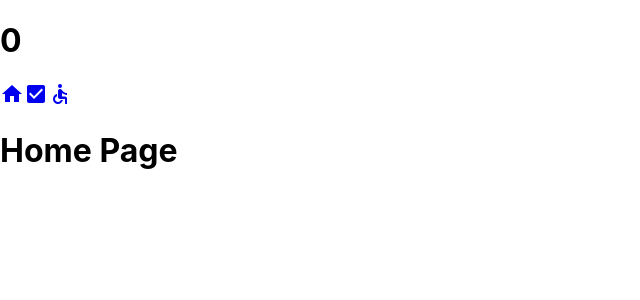
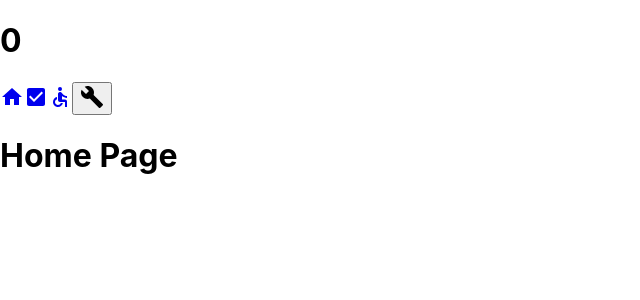
Before and after one commit to Badging-System/react-tasks, a React (Create React App) app: page / in a window 1280 px wide. Shown: the top 300 px of the page, without its empty margins (0-640 px from the left). Built offline with nearby package versions, Linux system fonts and the light colour scheme.

Commit message:
I'm trying to get the button to call the function but I have no clue if I called everything correctly

```diff
--- a/src/NavBar.js
+++ b/src/NavBar.js
@@ -5,6 +5,7 @@ import Task1Icon from "@material-ui/icons/Accessible"; //Found icon name and imp
 //import button from website
 //add button to return
 //this.props.counter
+import Task2AIcon from "@material-ui/icons/Build";
 import { Link } from "react-router-dom";
 import { withRouter } from "react-router-dom";
 
@@ -24,6 +25,9 @@ class NavBar extends React.Component {
         <Link to = '/task1'>
           <Task1Icon />
         </Link>
+        <button onClick = {this.props.counter}>
+          <Task2AIcon />
+        </button>
       </div>
     );
   }
```
